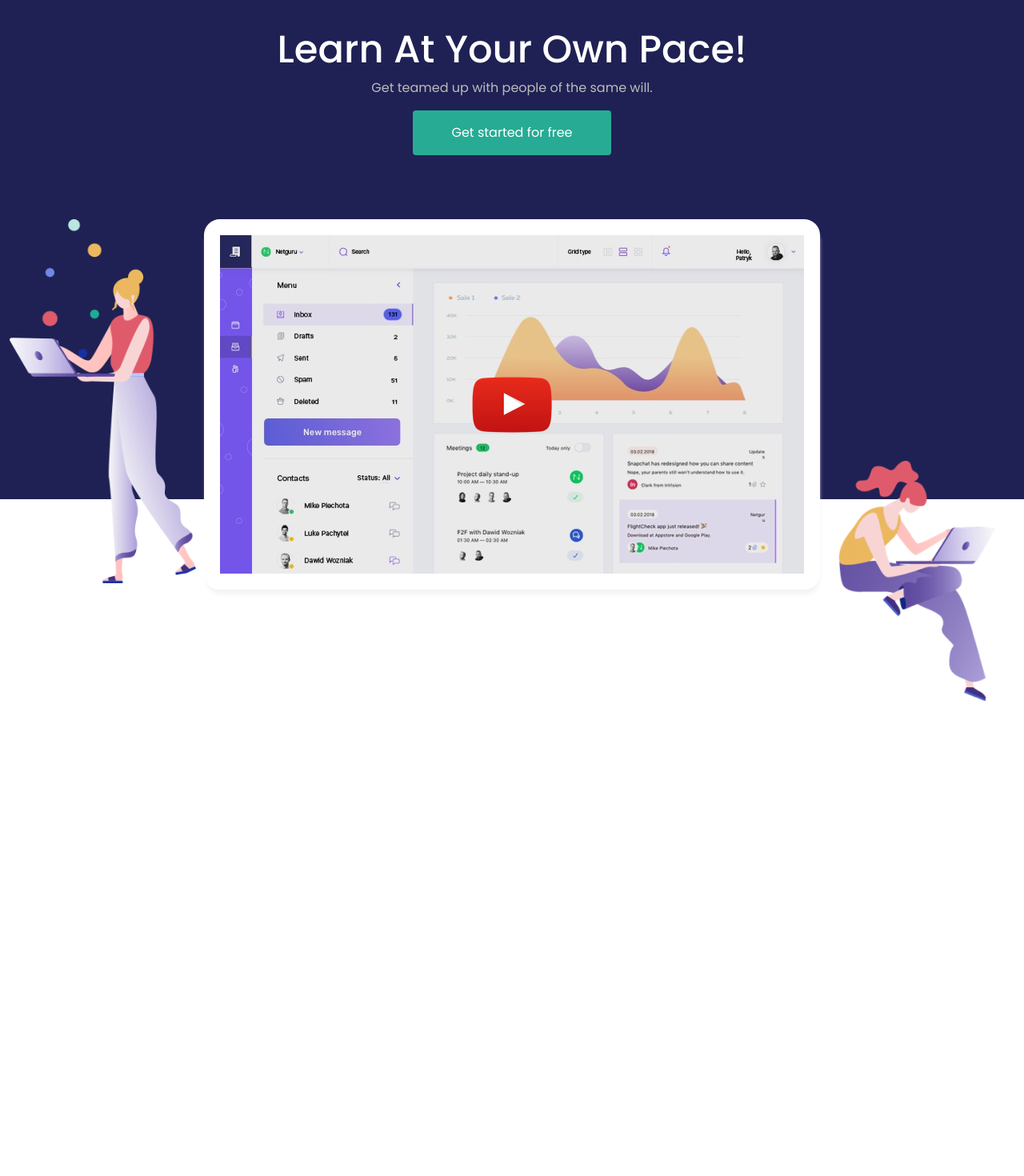
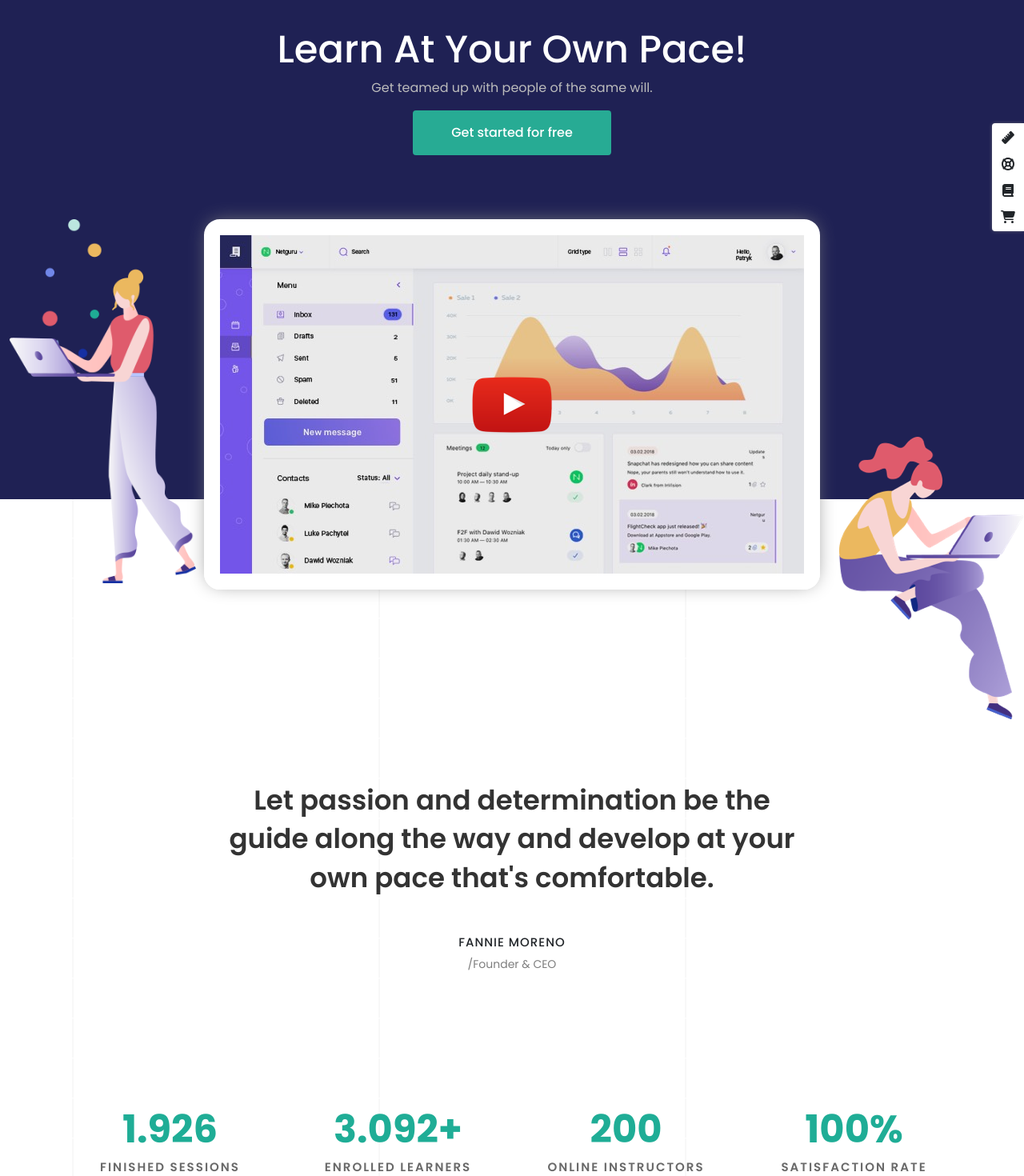
Before and after one commit to gianmarcodiale/proj-html-vuejs, a Vue app: page / in a window 1280 px wide. Shown: the part 102-1572 px from the top of the page at 80% size. Before the commit the page ends 978 px from the top, so only its background shows below. Built offline with nearby package versions, Linux system fonts and the light colour scheme.

Commit message:
add SiteMain component and CourseSection component

```diff
--- a/src/App.vue
+++ b/src/App.vue
@@ -1,48 +1,22 @@
 <template>
   <div id="app">
     <SiteHeader :navMenu="navMenu" />
-    <div class="jumbotron">
-      <div class="container-fluid">
-        <div class="row" style="height: 670px">
-          <div class="jumbo-text text-center text-white">
-            <h2 class="jumbo-title">Learn At Your Own Pace!</h2>
-            <p>Get teamed up with people of the same will.</p>
-            <button>Get started for free</button>
-          </div>
-          <div class="col left-img text-center">
-            <img src="@/assets/images/home-6-hero-left-person.png" alt="" />
-          </div>
-          <div class="col center-img">
-            <img
-              src="@/assets/images/home-6-hero-poster-final.jpg"
-              alt=""
-              class="screen"
-            />
-            <img
-              src="@/assets/images/icon-youtube-play.png"
-              alt=""
-              class="yt-logo"
-            />
-          </div>
-          <div class="col right-img">
-            <img
-              src="@/assets/images/home-6-hero-right-person-195x300.png"
-              alt=""
-            />
-          </div>
-        </div>
-      </div>
-    </div>
+    <SiteJumbo />
+    <SiteMain />
   </div>
 </template>
 
 <script>
 import SiteHeader from "@/components/SiteHeader.vue";
+import SiteJumbo from "@/components/SiteJumbo.vue";
+import SiteMain from "@/components/SiteMain.vue";
 
 export default {
   name: "App",
   components: {
     SiteHeader,
+    SiteJumbo,
+    SiteMain,
   },
   data() {
     return {
@@ -75,62 +49,4 @@ export default {
 
 <style lang="scss">
 @import "@/assets/style.scss";
-
-.jumbotron {
-  background-color: $headerColor;
-
-  .jumbo-text {
-    padding: 5rem 0;
-
-    button {
-      @include button;
-    }
-
-    .jumbo-title {
-      line-height: 1.17em;
-      font-size: 48px;
-    }
-
-    p {
-      color: $jumboParColor;
-    }
-  }
-
-  .center-img {
-    position: relative;
-
-    img.screen {
-      border: 20px solid white;
-      border-radius: 1.25rem;
-      z-index: 1;
-      box-shadow: 1px 8px 5px -2px $shadowColor;
-    }
-
-    img.yt-logo {
-      position: absolute;
-      top: 50%;
-      right: 50%;
-      transform: translate(50%, -50%);
-    }
-  }
-
-  .left-img {
-    position: relative;
-
-    img {
-      width: 370px;
-      position: absolute;
-      left: 5%;
-    }
-  }
-
-  .right-img {
-    position: relative;
-
-    img {
-      position: absolute;
-      bottom: -30%;
-    }
-  }
-}
 </style>
--- a/src/assets/scss/variables.scss
+++ b/src/assets/scss/variables.scss
@@ -1,6 +1,5 @@
 $mainWhiteColor: #ffffff;
 $jumboParColor: #bcbcbc;
-$shadowColor: #f6f3f6;
 $headerColor: #1f2154;
 $coursesSectColor: #f5f7fa;
 $coursesSectTextColor: #293259;
--- a/src/assets/style.scss
+++ b/src/assets/style.scss
@@ -12,4 +12,5 @@ body {
   color: $mainWhiteColor;
   padding: 1rem 3rem;
   border-radius: 0.25rem;
+  font-weight: 500;
 }
--- /dev/null
+++ b/src/components/CourseSection.vue
@@ -0,0 +1,90 @@
+<template>
+  <section id="course_info">
+    <div class="container">
+      <div class="row">
+        <div class="col-8 m-auto">
+          <div class="text text-center">
+            Let passion and determination be the guide along the way and develop
+            at your own pace that's comfortable.
+          </div>
+          <div class="cite">
+            <h6 class="name text-uppercase pt-3 text-center">Fannie Moreno</h6>
+            <div class="position text-center">/Founder & CEO</div>
+          </div>
+        </div>
+      </div>
+      <div class="row row-cols-4" id="course_counters">
+        <div class="col text-center">
+          <div class="counter">1.926</div>
+          <div class="counter-info text-uppercase">Finished sessions</div>
+        </div>
+        <div class="col text-center">
+          <div class="counter">3.092+</div>
+          <div class="counter-info text-uppercase">Enrolled learners</div>
+        </div>
+        <div class="col text-center">
+          <div class="counter">200</div>
+          <div class="counter-info text-uppercase">Online instructors</div>
+        </div>
+        <div class="col text-center">
+          <div class="counter">100%</div>
+          <div class="counter-info text-uppercase">Satisfaction rate</div>
+        </div>
+      </div>
+    </div>
+  </section>
+</template>
+
+<script>
+export default {
+  name: "CourseSection",
+};
+</script>
+
+<style lang="scss" scoped>
+#course_info {
+  .container {
+    background-image: url("@/assets/images/background-pattern-grid-line.png");
+    background-position: center;
+  }
+
+  .text {
+    color: #333333;
+    padding-top: 22rem;
+    font-size: 34px;
+    font-weight: 600;
+    line-height: 1.42em;
+  }
+
+  .cite {
+    padding-top: 2rem;
+
+    .name {
+      letter-spacing: 1px;
+      font-size: 15px;
+    }
+
+    .position {
+      color: #7e7e7e;
+      font-size: 14px;
+    }
+  }
+}
+
+#course_counters {
+  margin-top: 10rem;
+
+  .counter {
+    font-size: 48px;
+    font-weight: 700;
+    color: $highlightedTextColor;
+  }
+
+  .counter-info {
+    font-size: 15px;
+    font-weight: 600;
+    letter-spacing: 2px;
+    color: #696969;
+  }
+}
+</style>
--- a/src/components/SiteHeader.vue
+++ b/src/components/SiteHeader.vue
@@ -47,10 +47,7 @@
 export default {
   name: "SiteHeader",
   props: {
-      navMenu: Object,
-  },
-  data() {
-    return {};
+      navMenu: Array,
   },
 };
 </script>
--- /dev/null
+++ b/src/components/SiteJumbo.vue
@@ -0,0 +1,132 @@
+<template>
+  <div class="jumbotron">
+    <div class="container-fluid">
+      <div class="row" style="height: 670px; position: relative">
+        <div class="jumbo-text text-center text-white">
+          <h2 class="jumbo-title">Learn At Your Own Pace!</h2>
+          <p>Get teamed up with people of the same will.</p>
+          <button>Get started for free</button>
+        </div>
+        <div class="col left-img text-center">
+          <img src="@/assets/images/home-6-hero-left-person.png" alt="" />
+        </div>
+        <div class="col center-img">
+          <img
+            src="@/assets/images/home-6-hero-poster-final.jpg"
+            alt=""
+            class="screen"
+          />
+          <img
+            src="@/assets/images/icon-youtube-play.png"
+            alt=""
+            class="yt-logo"
+          />
+        </div>
+        <div class="col right-img">
+          <img src="@/assets/images/home-6-hero-right-person.png" alt="" />
+        </div>
+        <div class="side-opt-wrapper">
+          <div class="side-options text-center d-flex flex-column">
+            <font-awesome-icon icon="fa-solid fa-ruler" />
+            <font-awesome-icon icon="fa-solid fa-life-ring" />
+            <font-awesome-icon icon="fa-solid fa-book" />
+            <font-awesome-icon icon="fa-solid fa-cart-shopping" />
+          </div>
+        </div>
+      </div>
+    </div>
+  </div>
+</template>
+
+<script>
+export default {
+  name: "SiteJumbo",
+};
+</script>
+
+<style lang="scss" scoped>
+@import "@/assets/style.scss";
+
+.jumbotron {
+  background-color: $headerColor;
+
+  .side-opt-wrapper {
+    position: fixed;
+
+    .side-options {
+      row-gap: 17px;
+      background-color: #ffffff;
+      position: absolute;
+      width: 40px;
+      border-radius: 0.25rem 0 0 0.25rem;
+      right: 0;
+      top: 200px;
+      padding: 10px;
+      box-shadow: 0px 0px 5px -1px grey;
+
+      svg {
+        cursor: pointer;
+      }
+    }
+  }
+
+  .jumbo-text {
+    padding: 5rem 0;
+
+    button {
+      @include button;
+
+      &:hover {
+        background-color: $mainWhiteColor;
+        color: $btnsColor;
+      }
+    }
+
+    .jumbo-title {
+      line-height: 1.17em;
+      font-size: 48px;
+    }
+
+    p {
+      color: $jumboParColor;
+    }
+  }
+
+  .center-img {
+    position: relative;
+
+    img.screen {
+      border: 20px solid white;
+      border-radius: 1.25rem;
+      z-index: 1;
+      box-shadow: 0px -2px 25px -6px grey;
+    }
+
+    img.yt-logo {
+      position: absolute;
+      top: 50%;
+      right: 50%;
+      transform: translate(50%, -50%);
+    }
+  }
+
+  .left-img {
+    position: relative;
+
+    img {
+      width: 370px;
+      position: absolute;
+      left: 5%;
+    }
+  }
+
+  .right-img {
+    position: relative;
+
+    img {
+      position: absolute;
+      bottom: -35%;
+    }
+  }
+}
+</style>
--- /dev/null
+++ b/src/components/SiteMain.vue
@@ -0,0 +1,18 @@
+<template>
+  <main id="site_main">
+    <CourseSection />
+  </main>
+</template>
+
+<script>
+import CourseSection from "@/components/CourseSection.vue";
+
+export default {
+  name: "SiteMain",
+  components: {
+    CourseSection,
+  },
+};
+</script>
+
+<style></style>
--- a/src/main.js
+++ b/src/main.js
@@ -4,11 +4,22 @@ import { library } from "@fortawesome/fontawesome-svg-core";
 import {
   faChevronDown,
   faCartShopping,
-  faMagnifyingGlass
+  faMagnifyingGlass,
+  faRuler,
+  faLifeRing,
+  faBook,
 } from "@fortawesome/free-solid-svg-icons";
 import { faCircleUser } from "@fortawesome/free-regular-svg-icons";
 import { FontAwesomeIcon } from "@fortawesome/vue-fontawesome";
-library.add(faChevronDown, faCartShopping, faCircleUser, faMagnifyingGlass);
+library.add(
+  faChevronDown,
+  faCartShopping,
+  faCircleUser,
+  faMagnifyingGlass,
+  faRuler,
+  faLifeRing,
+  faBook
+);
 Vue.component("font-awesome-icon", FontAwesomeIcon);
 Vue.config.productionTip = false;
 
```
